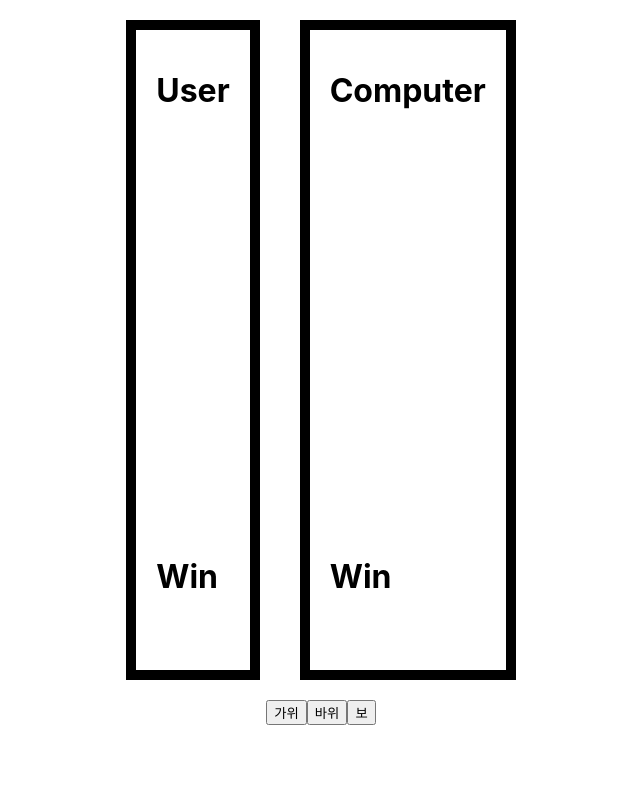
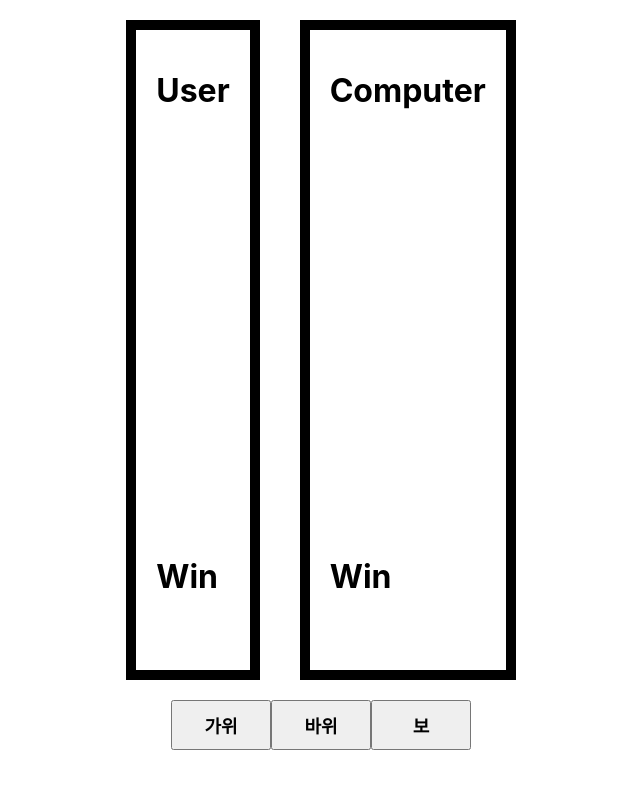
Before and after one commit to redhero8830/Rock-Paper-Scissors, a React (Create React App) app: page / in a window 1280 px wide. Shown: the top 788 px of the page, without its empty margins (319-959 px from the left). Built offline with nearby package versions, Linux system fonts and the light colour scheme.

Commit message:
update source

```diff
--- a/src/App.css
+++ b/src/App.css
@@ -1,6 +1,13 @@
 .main {
   display: flex;
   justify-content: center;
+}
+
+.main button {
+  width: 100px;
+  height: 50px;
+  font-size: large;
+  font-weight: bold;
 }
 
 .box {
```
Also changed, not shown: 1 other file (tests, documents, lock files or other folders).
